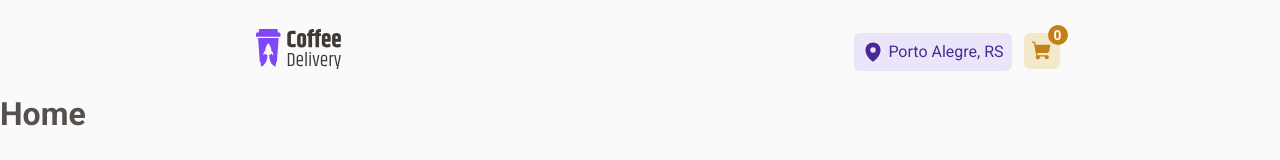
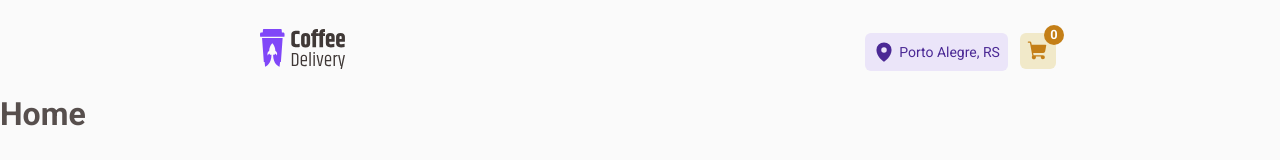
Before and after one commit to caio300/coffee-delivery, a React (Vite) app: page / in a window 1280 px wide. Shown: the top 160 px of the page. Built offline with nearby package versions, Linux system fonts and the light colour scheme.

Commit message:
Páginas e rotas - Componente: Header retoques

```diff
--- a/src/components/Header/styles.ts
+++ b/src/components/Header/styles.ts
@@ -20,6 +20,11 @@ export const LocationSpan = styled.span`
   background: ${(prop) => prop.theme['purple-light']};
   color: ${(prop) => prop.theme['purple-dark']};
   border-radius: 6px;
+  font-family: 'Roboto';
+  font-style: normal;
+  font-weight: 400;
+  font-size: 14px;
+  line-height: 130%;
 `
 
 export const ShoppingCarContainer = styled.div`
@@ -39,8 +44,8 @@ export const ShoppingCarContainer = styled.div`
   span {
     position: relative;
     display: flex;
+    justify-content: center;
     align-items: center;
-    justify-content: center;
     width: 1.25rem;
     height: 1.25rem;
     left: 1rem;
@@ -48,8 +53,10 @@ export const ShoppingCarContainer = styled.div`
     background: ${(prop) => prop.theme['yellow-dark']};
     border-radius: 50%;
     color: ${(prop) => prop.theme.white};
-    font-size: 0.86rem;
+    font-size: 0.8rem;
     font-family: 'Roboto', sans-serif;
-    font-weight: bold;
+    font-style: normal;
+    font-weight: 700;
+    line-height: 130%;
   }
 `
--- a/src/styles/global.ts
+++ b/src/styles/global.ts
@@ -12,6 +12,7 @@ export const GlobalStyle = createGlobalStyle`
   body {
     background: ${(props) => props.theme['gray-100']};
     color: ${(props) => props.theme['brown-200']};
+    -webkit-font-smoothing: antialiased;
   }
   body, input, textarea, button {
     font-family: 'Roboto', sans-serif;
```
